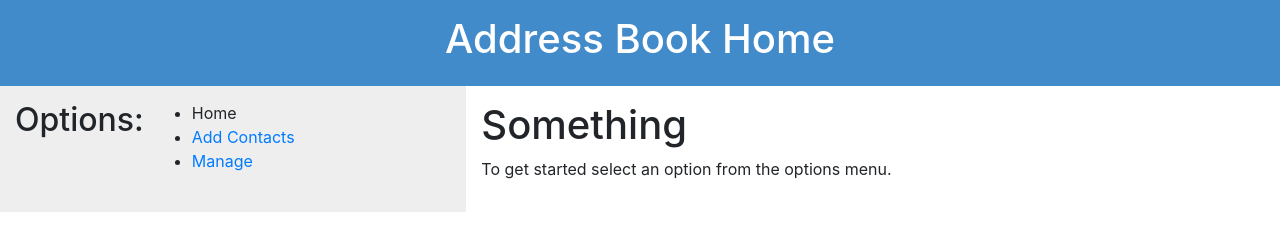
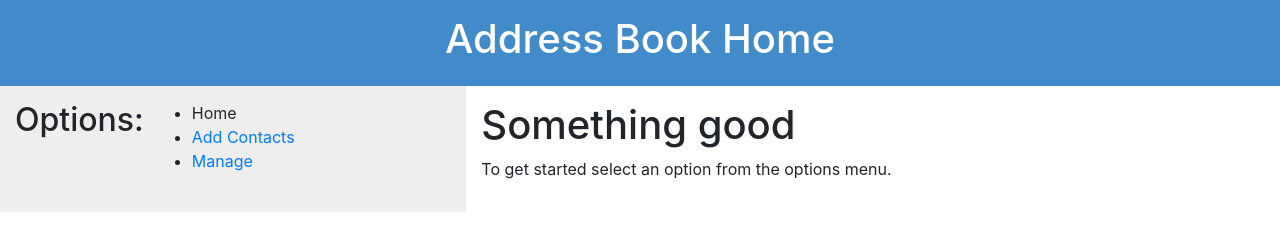
Before and after one commit to circletes/address-book, a website: page views/index.html in a window 1280 px wide. Drawn offline with nearby package versions, Linux system fonts and the light colour scheme.

Commit message:
change index.html

```diff
--- a/views/index.html
+++ b/views/index.html
@@ -69,7 +69,7 @@
         </nav>
 
         <article class="article">
-            <h1>Something</h1>
+            <h1>Something good</h1>
             <p>To get started select an option from the options menu. </p>
         </article>
     </div>
```
